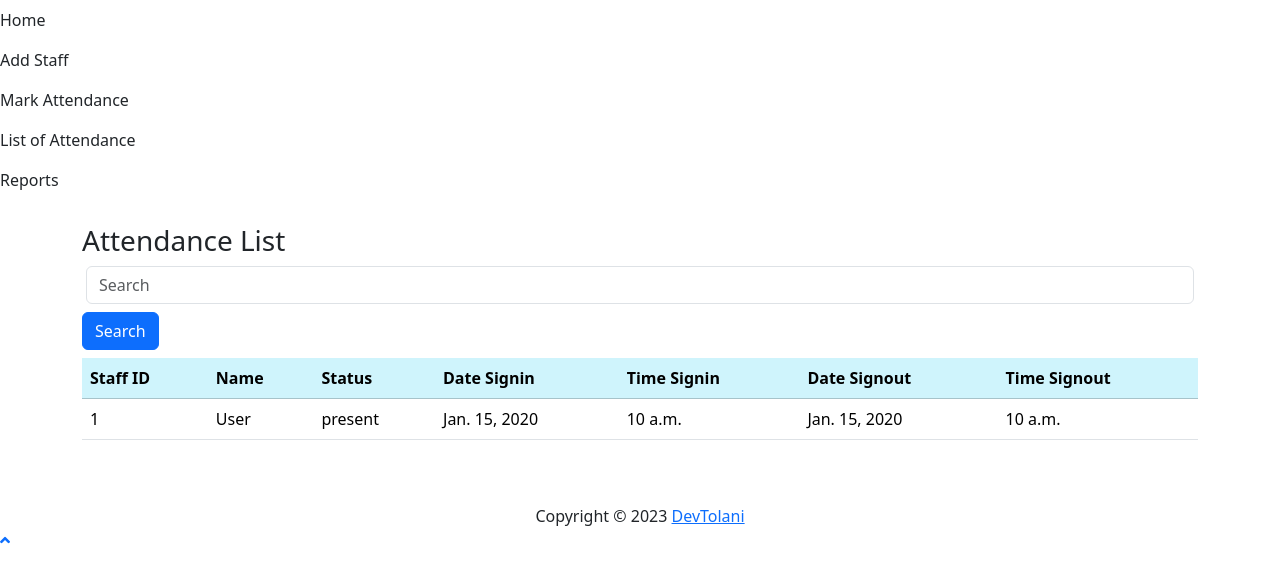
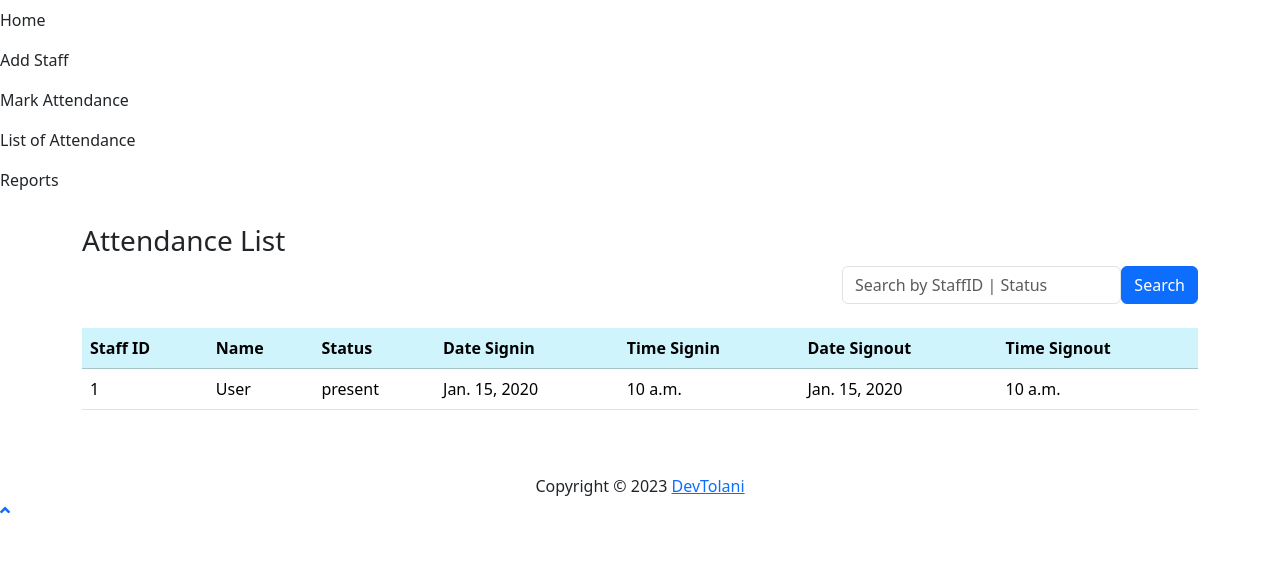
Before and after one commit to Gurudeen2/OnlineAttendanceManagementSystem, a Django app: page /attendance/all/ in a window 1280 px wide. Shown: the part 56-639 px from the top of the page. Run offline with Django 3.2, Linux system fonts and the light colour scheme; tables that the repository leaves empty hold one stand-in row (values such as "Sample post"); some libraries are stand-ins or nearby versions.

Commit message:
list attendance search

```diff
--- a/info/templates/info/listattendance.html
+++ b/info/templates/info/listattendance.html
@@ -73,25 +73,26 @@
       <!-- Jumbotron Header -->
       <h3>Attendance List</h3>
       <!-- Page Features -->
+      <form>
         {% csrf_token %}
         <div class="row">
-        <div class="col">
-          <form class="form-inline">
-            <div class="form-group mx-sm-1 mb-2">
+          <div class="col-lg-8 col-md-8 mb-4 text-right"></div>
+          <div class="col-lg-4 col-md-4 mb-4 text-right d-flex">
             <input
               type="text"
-                class="form-control"
-                name="search"
-                placeholder="Search"
+              class="form-control w-70"
+              id="inlineFormInput"
+              placeholder="Search by StaffID | Status"
             />
-            </div>
-            <button type="submit" class="btn btn-primary mb-2">Search</button>
-          </form>
+            <div class="pl-2">
+              <button type="submit" class="btn btn-primary">Search</button>
             </div>
           </div>
+        </div>
+      </form>
       <div class="row">
-        <div class="col-lg-12 col-md-12 mb-4">
-          <table class="table table-hover table-responsive">
+        <div class="col-lg-12 col-md-12 mb-4 table-responsive">
+          <table class="table table-hover">
             <thead class="table-info">
               <tr>
                 <th scope="col">Staff ID</th>
```
Lines whose indentation alone changed are shown as unchanged.
